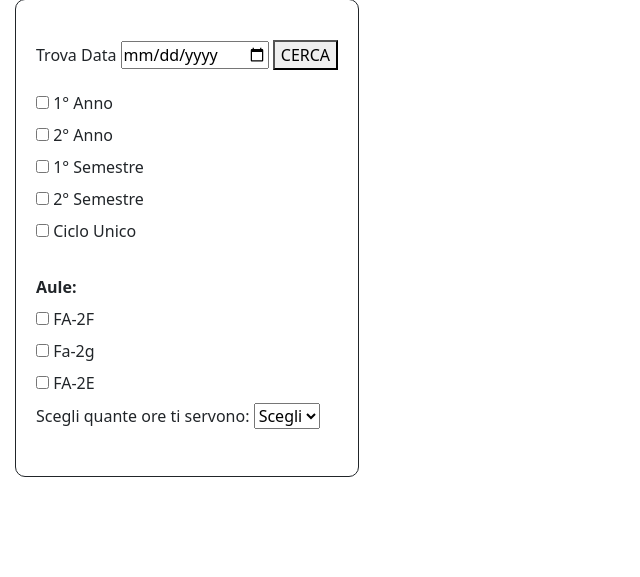
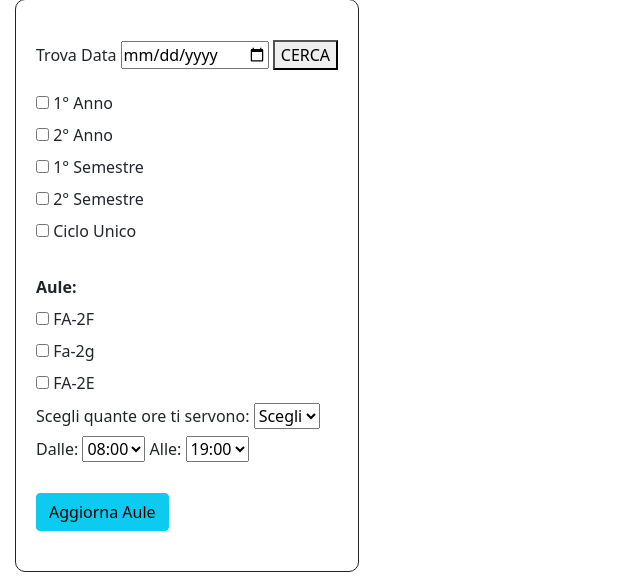
Before and after one commit to doneto3/WebScraping, a Django app: template templates/exams/calendar.html in a window 1280 px wide. Shown: the part 223-800 px from the top of the page, without its empty margins (0-640 px from the left). Run offline with Django 3.2, Linux system fonts and the light colour scheme; the template is opened without the code that fills it, so the values that code supplies are empty; some libraries are stand-ins or nearby versions.

Commit message:
Aggiunto pulsante aggiornamento aule mensili

```diff
--- a/exams/urls.py
+++ b/exams/urls.py
@@ -5,4 +5,5 @@ from .models import Facoltà
 urlpatterns = [
     path('', views.exams, name='home'),
     path('<int:id>', views.CalendarView.as_view(), name='facoltà'),
+    path('<int:id>/aggiorna', views.aggiornaAule, name='aggiornaAule'),
 ]
--- a/templates/exams/calendar.html
+++ b/templates/exams/calendar.html
@@ -34,7 +34,6 @@ var csrftoken = getCookie('csrftoken');
 
         $(document).ready(function() {
             var jsDate = ""
-
             $('#btn').click(function (){
 
                 if(document.getElementById('dateStandard').value !== ""){
@@ -51,8 +50,8 @@ var csrftoken = getCookie('csrftoken');
                 },
 
                 success:function(resp){
-                    var startBody = resp.split("<table", 13).join("<table").length;
-                    var endBody = resp.split("</table>", 13).join("</table>").length;
+                    var startBody = resp.split("<table", 17).join("<table").length;
+                    var endBody = resp.split("</table>", 17).join("</table>").length;
                     var bodyString = resp.substring(startBody+85,endBody);
                     $('table').html(bodyString);
                 },
@@ -79,8 +78,8 @@ var csrftoken = getCookie('csrftoken');
                 },
 
                 success:function(resp){
-                    var startBody = resp.split("<table", 13).join("<table").length;
-                    var endBody = resp.split("</table>", 13).join("</table>").length;
+                    var startBody = resp.split("<table", 17).join("<table").length;
+                    var endBody = resp.split("</table>", 17).join("</table>").length;
                     var bodyString = resp.substring(startBody+85,endBody);
                     $('table').html(bodyString);
                 },
@@ -103,11 +102,8 @@ var csrftoken = getCookie('csrftoken');
                 },
 
                 success:function(resp){
-                    console.log(resp)
-                    var startBody = resp.split("<table", 13).join("<table").length;
-                    console.log(startBody)
-                    var endBody = resp.split("</table>", 13).join("</table>").length;
-                    console.log(endBody)
+                    var startBody = resp.split("<table", 17).join("<table").length;
+                    var endBody = resp.split("</table>", 17).join("</table>").length;
                     var bodyString = resp.substring(startBody+85,endBody);
                     console.log(bodyString)
                     $('table').html(bodyString);
@@ -145,8 +141,8 @@ var csrftoken = getCookie('csrftoken');
 
                 success:function(resp){
 
-                    var startBody = resp.split("<table", 13).join("<table").length;
-                    var endBody = resp.split("</table>", 13).join("</table>").length;
+                    var startBody = resp.split("<table", 17).join("<table").length;
+                    var endBody = resp.split("</table>", 17).join("</table>").length;
                     var bodyString = resp.substring(startBody+85,endBody);
                     $('table').html(bodyString);
                 },
@@ -180,8 +176,8 @@ var csrftoken = getCookie('csrftoken');
 
                 success:function(resp){
 
-                    var startBody = resp.split("<table", 13).join("<table").length;
-                    var endBody = resp.split("</table>", 13).join("</table>").length;
+                    var startBody = resp.split("<table", 17).join("<table").length;
+                    var endBody = resp.split("</table>", 17).join("</table>").length;
                     var bodyString = resp.substring(startBody+85,endBody);
                     $('table').html(bodyString);
                 },
@@ -190,8 +186,15 @@ var csrftoken = getCookie('csrftoken');
                 }
             });
     });
-
+    var oldora = $('#orario').val()
     $("#orario").change(function(){
+        if( ((Date.parse("1970-01-01T"+$('#fasciaA').val()+":00") - Date.parse("1970-01-01T"+$('#fasciaDa').val()+":00"))/60000) < parseInt($('#orario').val())
+            && parseInt($('#orario').val()) !== 0 ){
+            alert("Attenzione, i valori di fascia oraria e ore da utilizzare non sono coerenti")
+            $("#orario").val(oldora).change();
+        }
+        else {
+            oldora = $('#orario').val()
         $.ajax({
             url:"{% url 'facoltà' id=facolta.id %}",
             type: 'POST',
@@ -203,8 +206,8 @@ var csrftoken = getCookie('csrftoken');
             },
             success:function(resp){
 
-                    var startBody = resp.split("<table",13).join("<table").length;
-                    var endBody = resp.split("</table>", 13).join("</table>").length;
+                    var startBody = resp.split("<table", 17).join("<table").length;
+                    var endBody = resp.split("</table>", 17).join("</table>").length;
                     var bodyString = resp.substring(startBody+85,endBody);
                     $('table').html(bodyString);
                 },
@@ -212,8 +215,76 @@ var csrftoken = getCookie('csrftoken');
                     alert(error.error+" "+clicka);
                 }
         });
+        }
     });
+    var oldDateDa = $('#fasciaDa').val()
+    $("#fasciaDa").change(function(){
+        if(
+            ( Date.parse("1970-01-01T"+$('#fasciaDa').val()+":00") >= (Date.parse("1970-01-01T"+$('#fasciaA').val()+":00")) )
+            || ( ((Date.parse("1970-01-01T"+$('#fasciaA').val()+":00") - Date.parse("1970-01-01T"+$('#fasciaDa').val()+":00"))/60000) < parseInt($('#orario').val())
+            && parseInt($('#orario').val()) !== 0 ) ){
+            alert("Attenzione, i valori di fascia oraria e/o ore da utilizzare non sono coerenti")
+            $("#fasciaDa").val(oldDateDa).change();
+        }
+        else {
+            oldDateDa = $('#fasciaDa').val()
+        $.ajax({
+            url:"{% url 'facoltà' id=facolta.id %}",
+            type: 'POST',
+            headers:{
+                    "X-CSRFToken": csrftoken
+                },
+            data:{
+                fasciaDa: $('#fasciaDa').val(),
+            },
+            success:function(resp){
 
+                    var startBody = resp.split("<table", 17).join("<table").length;
+                    var endBody = resp.split("</table>", 17).join("</table>").length;
+                    var bodyString = resp.substring(startBody+85,endBody);
+                    $('table').html(bodyString);
+                },
+                error:function(error){
+                    alert(error.error+" "+clicka);
+                }
+        });
+
+        }
+    });
+    var oldDateA = $('#fasciaA').val()
+    $("#fasciaA").change(function(){
+        console.log(oldDateA)
+        if(
+            ( Date.parse("1970-01-01T"+$('#fasciaDa').val()+":00") >= (Date.parse("1970-01-01T"+$('#fasciaA').val()+":00")) )
+            || ( ((Date.parse("1970-01-01T"+$('#fasciaA').val()+":00") - Date.parse("1970-01-01T"+$('#fasciaDa').val()+":00"))/60000) < parseInt($('#orario').val())
+            && parseInt($('#orario').val()) !== 0 ) ){
+            alert("Attenzione, i valori di fascia oraria e/o ore da utilizzare non sono coerenti")
+            $("#fasciaA").val(oldDateA).change();
+        }
+        else {
+            oldDateA = $('#fasciaA').val()
+        $.ajax({
+            url:"{% url 'facoltà' id=facolta.id %}",
+            type: 'POST',
+            headers:{
+                    "X-CSRFToken": csrftoken
+                },
+            data:{
+                fasciaA: $('#fasciaA').val(),
+            },
+            success:function(resp){
+
+                    var startBody = resp.split("<table", 17).join("<table").length;
+                    var endBody = resp.split("</table>", 17).join("</table>").length;
+                    var bodyString = resp.substring(startBody+85,endBody);
+                    $('table').html(bodyString);
+                },
+                error:function(error){
+                    alert(error.error+" "+clicka);
+                }
+        });
+        }
+    });
 });
     </script>
 
@@ -287,6 +358,61 @@ var csrftoken = getCookie('csrftoken');
         <option value="630">10:30</option>
         <option value="660">11:00</option>
     </select>
+    <br>
+
+    <label>Dalle: </label>
+    <select id="fasciaDa">
+        <option value="08:00">08:00</option>
+        <option value="08:30">08:30</option>
+        <option value="09:00">09:00</option>
+        <option value="09:30">09:30</option>
+        <option value="10:00">10:00</option>
+        <option value="10:30">10:30</option>
+        <option value="11:00">11:00</option>
+        <option value="11:30">11:30</option>
+        <option value="12:00">12:00</option>
+        <option value="12:30">12:30</option>
+        <option value="13:00">13:00</option>
+        <option value="13:30">13:30</option>
+        <option value="14:00">14:00</option>
+        <option value="14:30">14:30</option>
+        <option value="15:00">15:00</option>
+        <option value="15:30">15:30</option>
+        <option value="16:00">16:00</option>
+        <option value="16:30">16:30</option>
+        <option value="17:00">17:00</option>
+        <option value="17:30">17:30</option>
+        <option value="18:00">18:00</option>
+        <option value="18:30">18:30</option>
+    </select>
+    <label>Alle: </label>
+    <select id="fasciaA">
+        <option value="08:30">08:30</option>
+        <option value="09:00">09:00</option>
+        <option value="09:30">09:30</option>
+        <option value="10:00">10:00</option>
+        <option value="10:30">10:30</option>
+        <option value="11:00">11:00</option>
+        <option value="11:30">11:30</option>
+        <option value="12:00">12:00</option>
+        <option value="12:30">12:30</option>
+        <option value="13:00">13:00</option>
+        <option value="13:30">13:30</option>
+        <option value="14:00">14:00</option>
+        <option value="14:30">14:30</option>
+        <option value="15:00">15:00</option>
+        <option value="15:30">15:30</option>
+        <option value="16:00">16:00</option>
+        <option value="16:30">16:30</option>
+        <option value="17:00">17:00</option>
+        <option value="17:30">17:30</option>
+        <option value="18:00">18:00</option>
+        <option value="18:30">18:30</option>
+        <option selected="true" value="19:00">19:00</option>
+    </select>
+    <br><br>
+    <a href="{{ facolta.id }}/aggiorna" class="btn btn-info left" id="aul"> Aggiorna Aule </a>
+
     </div>
 
 </div>
```
Also changed, not shown: exams/utils.py (+16 -9 lines), exams/views.py (+30 -10 lines), db.sqlite3.
